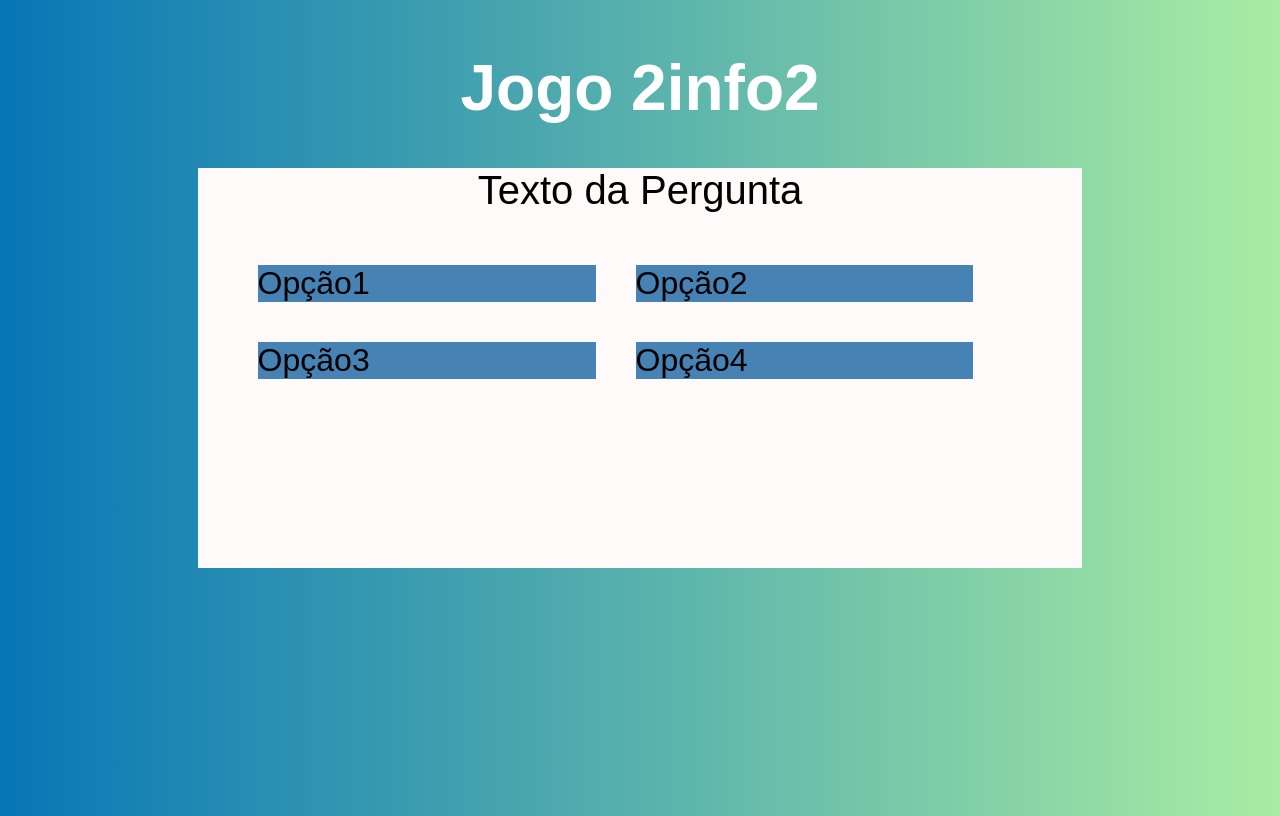
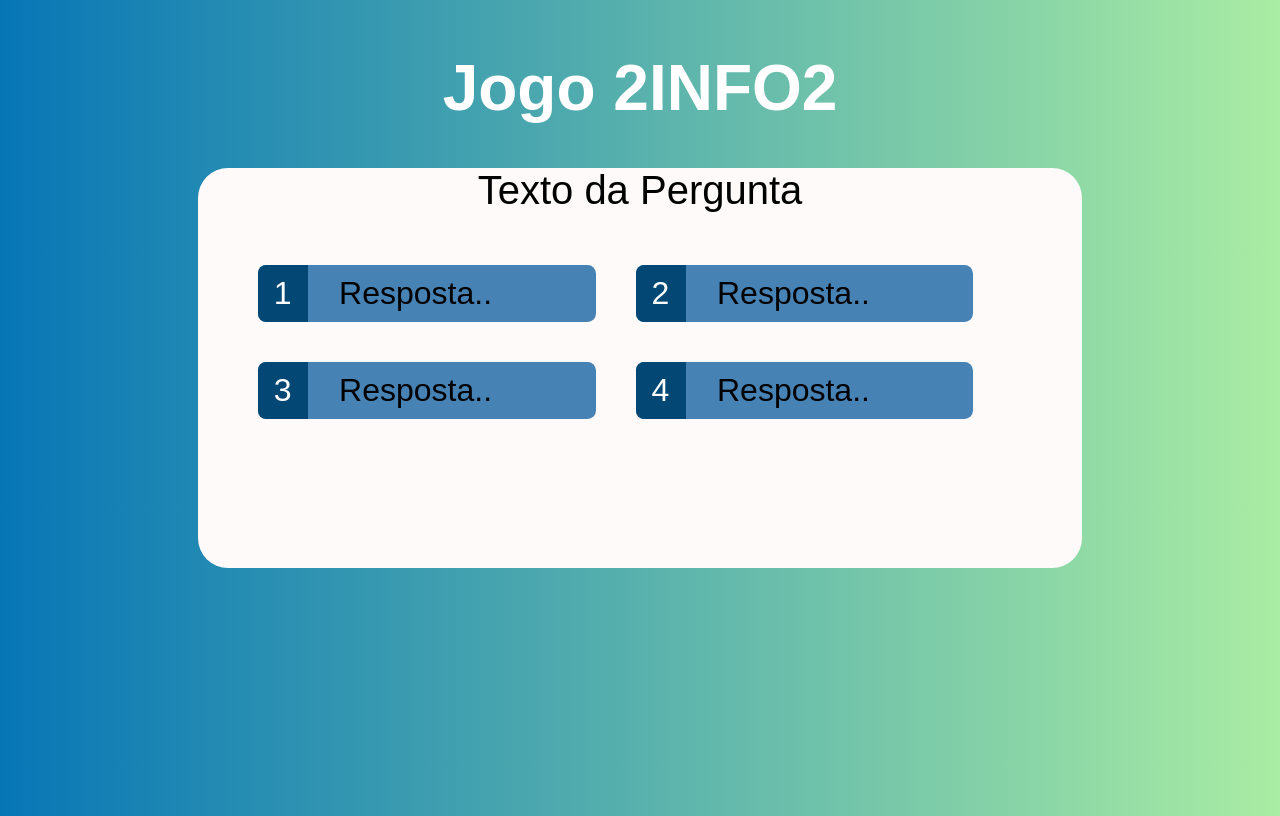
Before and after one commit to kauanweslley/logica, a plain HTML site: page index.html in a window 1280 px wide. Drawn offline with Linux system fonts and the light colour scheme; a web font is replaced by a local one.

Commit message:
Add files via upload

```diff
--- a/index.html
+++ b/index.html
@@ -11,14 +11,19 @@
 <body>
     <div id="page">
         <div id="quiz">
-            <h1>Jogo 2info2</h1>
+            <h1>Jogo 2INFO2</h1>
             <div class="question">
                 <span>Texto da Pergunta</span>
                 <ul class="answers">
-                    <li>Opção1</li>
-                    <li>Opção2</li>
-                    <li>Opção3</li>
-                    <li>Opção4</li>
+                    <li><span class="number">1</span>
+                    <span class="text">Resposta..</span></li>
+                    <li><span class="number">2</span>
+                    <span class="text">Resposta..</span></li>
+
+                    <li><span class="number">3</span>
+                    <span class="text">Resposta..</span></li>
+                    <li><span class="number">4</span>
+                    <span class="text">Resposta..</span></li>
                 </ul>
             </div>
         </div>
--- a/style.css
+++ b/style.css
@@ -23,6 +23,7 @@ body {
     font-size: 2.5rem;
     height: 400px;
     width: 70%;
+    border-radius: 30px;
 }
 ul.answers {
     font-size: 2rem;
@@ -36,4 +37,19 @@ ul.answers {
     background-color: steelblue;
     width: 40%;
     align-self: center;
+    border-radius: 8.5px;
 }
+
+.answers .number {
+    background-color: rgb(3, 71, 117);
+    color: #fff;
+    padding: 10px;
+    /*border-radius: 8px; */
+    border-top-left-radius: 8px;
+    border-bottom-left-radius: 8px;
+    flex-basis: 30px;
+}
+.answers .text {
+    align-self: center;
+    flex: 0.75;
+}
```
